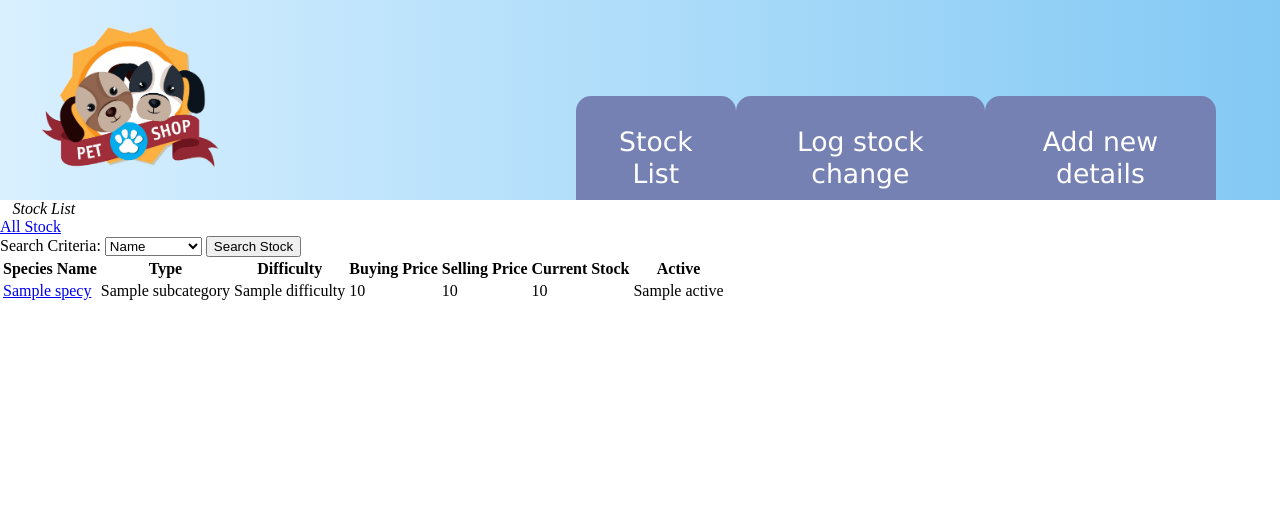
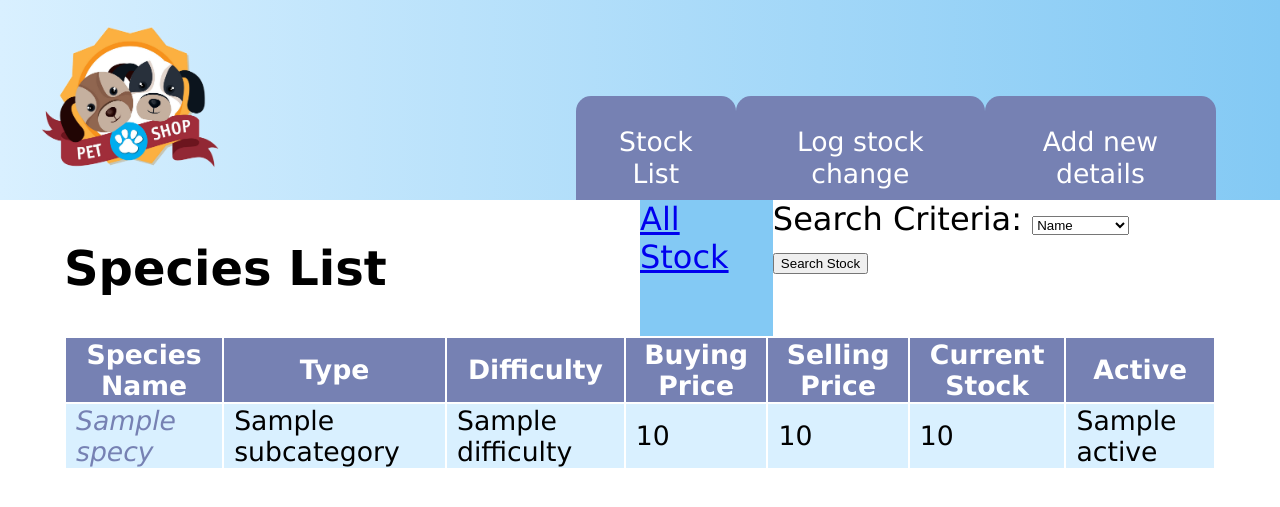
Before and after one commit to CptBroon/project_files, a Flask app: page /species in a window 1280 px wide. Shown: the top 507 px of the page. Run offline with Flask 2, Linux system fonts and the light colour scheme; a database or web service that is not in the repository returns one stand-in record (values such as "Sample title"); some libraries are stand-ins or nearby versions.

Commit message:
added edit/update functionality for species to frontend. some CSS completed

```diff
--- a/controllers/species_controller.py
+++ b/controllers/species_controller.py
@@ -58,3 +58,18 @@ def change_stock():
         species_to_change.increase_stock(stock_change_value)
         species_repository.update(species_to_change)
     return redirect('/species')
+
+@species_blueprint.route('/species/<name>/edit')
+def edit_species_form(name):
+    species = species_repository.select("name", name)[0]
+    return render_template('species/edit_details.html', species = species, title="SMS - Edit species details")
+
+@species_blueprint.route('/species/<name>/edit', methods=['POST'])
+def update_species_details(name):
+    species = species_repository.select("name", name)[0]
+    species.difficulty = request.form['difficulty']
+    species.buying_price = request.form['buying_price']
+    species.selling_price = request.form['selling_price']
+    species.active = request.form['active']
+    species_repository.update(species)
+    return redirect('/species')
--- a/static/css/style.css
+++ b/static/css/style.css
@@ -5,6 +5,7 @@ html {
 body {
     margin: 0;
     padding: 0;
+    font-size: 24pt;
 }
 
 header {
@@ -55,3 +56,106 @@ nav > ul > li > a {
     color: white;
     text-decoration: none;
 }
+
+.container {
+    width: 90%;
+    padding: 0 5%;
+    font-family: Verdana, Geneva, Tahoma, sans-serif;
+}
+
+table {
+    width: 100%;
+    border: 2px;
+    font-family: Verdana, Geneva, Tahoma, sans-serif;
+    font-size: 20pt;
+}
+
+h2, h3, h4 {
+    font-family: Verdana, Geneva, Tahoma, sans-serif;
+}
+
+th {
+    background-color: #7681B3;
+    color: white;
+}
+
+tr:nth-child(even) {background-color: #D9F0FF;}
+tr:hover {background-color: #83C9F4;}
+
+td {
+    padding-left: 10px;
+    height: 50px
+}
+
+i {
+    font-style: normal;
+    font-family: Verdana, Geneva, Tahoma, sans-serif;
+}
+
+i.fas {
+    color: white
+}
+
+.home_buttons {
+    list-style: none;
+    display: flex;
+    justify-content: space-around;
+    margin-top: 20%;
+}
+
+a.link_card:link, a.link_card:visited {
+    text-decoration: none;
+    text-align: center;
+    background-color: #83C9F4;
+    color: white;
+    border: 2px solid black;
+    padding: 200px 50px;
+    border-radius: 50px;
+}
+a.link_card:hover {
+    background-color: #7681B3;
+}
+
+.list_page {
+    display: flex;
+    flex-direction: column;
+}
+
+.list_top_bar {
+    display: flex;
+    justify-content: space-between;
+}
+
+.right_side {
+    width: 50%;
+    display: flex;
+    justify-content: space-evenly;
+}
+
+.right_side > a {
+    background-color: #83C9F4;
+}
+
+.inactive {
+    background-color: #313438 !important;
+    color: gray;
+}
+
+.low_stock {
+    background-color: yellow;
+}
+
+.no_stock {
+    background-color: red;
+}
+
+.table > table > tbody > tr > td > a {
+    color: #7681B3;
+    text-decoration: none;
+    font-style: italic;
+}
+.table > table > tbody > tr > td > a:visited {
+    color: #7681B3;
+    text-decoration: none;
+    font-style: italic;
+}
--- a/templates/species/index.html
+++ b/templates/species/index.html
@@ -2,8 +2,8 @@
 
 {% block content %}
     <div class="list_page">
-        <div>
-            <div class="left_side"><i class="fas fa-list">Stock List</i></div>
+        <div class="list_top_bar">
+            <div class="left_side"><h2>Species List</h2></div>
             <div class="right_side">
                 <a href="/species">All Stock</a>
                 <div>
@@ -20,7 +20,7 @@
                 </div>
             </div>
         </div>
-        <div>
+        <div class="table">
             <table>
                 <tr>
                     <th>Species Name</th>
@@ -32,13 +32,13 @@
                     <th>Active</th>
                 </tr>
                 {% for row in results %}
-                <tr>
+                <tr {% if row.active == False %} class="inactive" {% endif %}>
                     <td><a href="/species/{{row.name}}">{{ row.name }}</a></td>
                     <td>{{ row.subcategory.name }} </td>
                     <td>{{ row.difficulty }} </td>
                     <td>{{ row.buying_price }}</td>
                     <td>{{ row.selling_price }}</td>
-                    <td>{{ row.stock_no }}</td>
+                    <td {% if row.stock_no == 0 and row.active == True %} class="no_stock" {% elif row.stock_no == 1 %} class="low_stock" {% endif %}>{{ row.stock_no }}</td>
                     <td>{{ row.active }}</td>
                 </tr>
                 {% endfor %}
--- a/templates/species/show.html
+++ b/templates/species/show.html
@@ -12,4 +12,5 @@
     {% else %}
         <i class="fas fa-times-square">Unactive</i>
     {% endif %}
+    <a href="/species/{{species.name}}/edit">Edit Species</a>
 {% endblock %}
--- a/templates/splash.html
+++ b/templates/splash.html
@@ -21,7 +21,7 @@
                 <label for="password">Password : </label>
                 <input type="password" id="password" name="password" required>
             </div>
-            <input type="submit" value="Log in">
+            <input type="submit" id="login_button" value="Log in">
         </form>
     </div>
 </body>
```
Also changed, not shown: static/css/splash.css (+12 -2 lines), templates/index.html (+7 -7 lines), templates/species/edit_details.html (added, +27 -0 lines).
